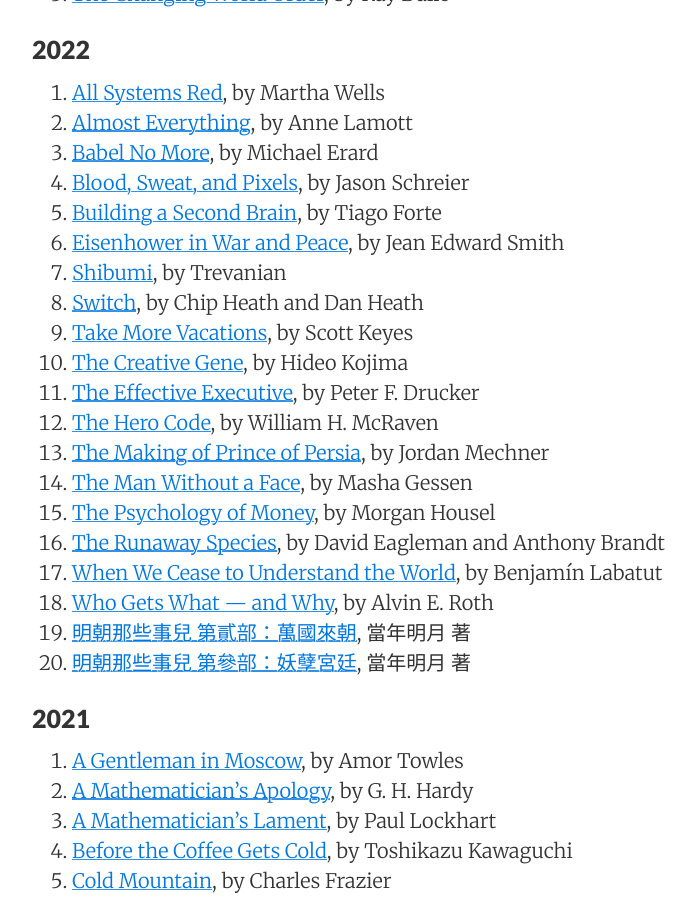
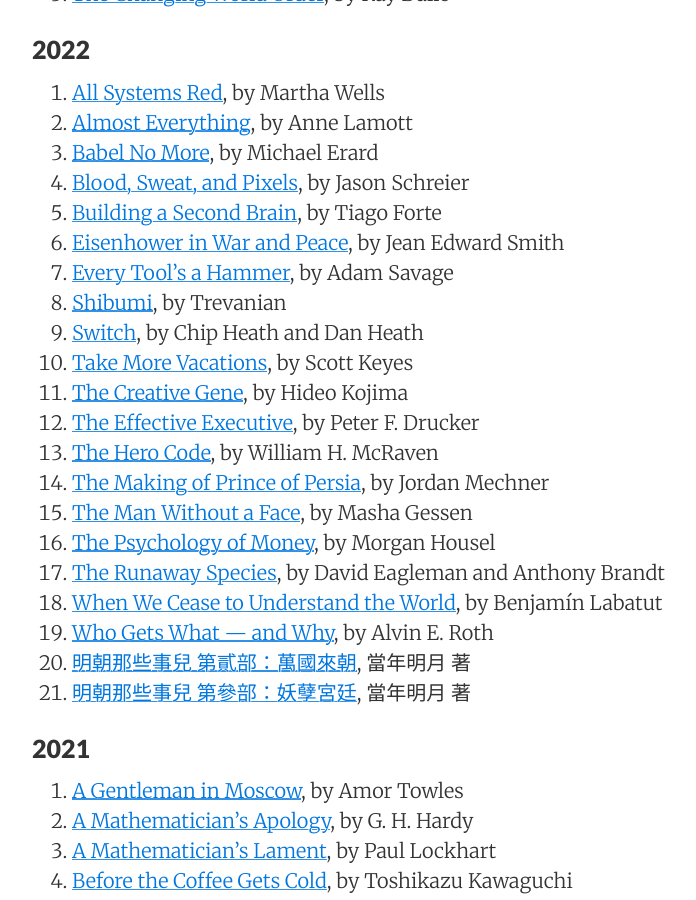
Before and after one commit to sewardlee337/sewardlee337.github.io, a Jekyll site: the page built from readinglist.md, in a window 1280 px wide and 900 px high, scrolled down 500 px. Shown: the whole window, without its empty margins (188-884 px from the left). Built offline with Jekyll 4.4.1, drawn with Linux system fonts in a browser that asks for light colours; nearby versions of some CDN libraries.

Commit message:
update reading list

```diff
--- a/readinglist.md
+++ b/readinglist.md
@@ -25,6 +25,7 @@ _"My alma mater was books, a good library... I could spend the rest of my life r
 1. [Blood, Sweat, and Pixels](https://amzn.to/3s0hqQ4), by Jason Schreier
 1. [Building a Second Brain](https://amzn.to/39LpI9p), by Tiago Forte
 1. [Eisenhower in War and Peace](https://amzn.to/3JtzeLm), by Jean Edward Smith
+1. [Every Tool's a Hammer](https://amzn.to/3A1N8SD), by Adam Savage
 1. [Shibumi](https://amzn.to/3yItrPf), by Trevanian
 1. [Switch](https://amzn.to/3zlhZcv), by Chip Heath and Dan Heath
 1. [Take More Vacations](https://amzn.to/3lovz6J), by Scott Keyes
```
